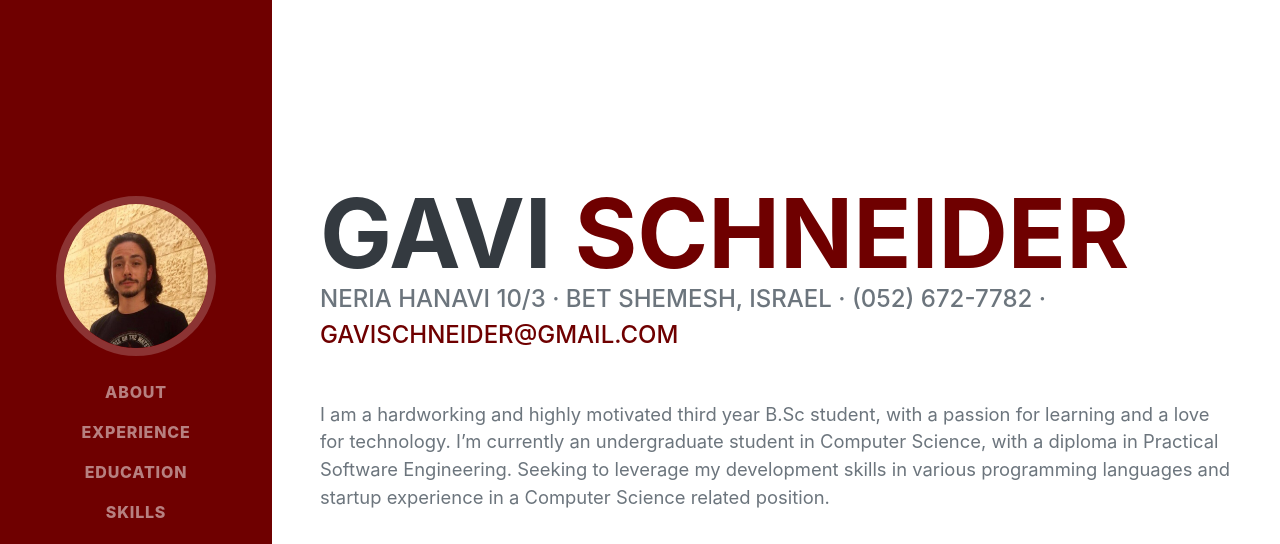
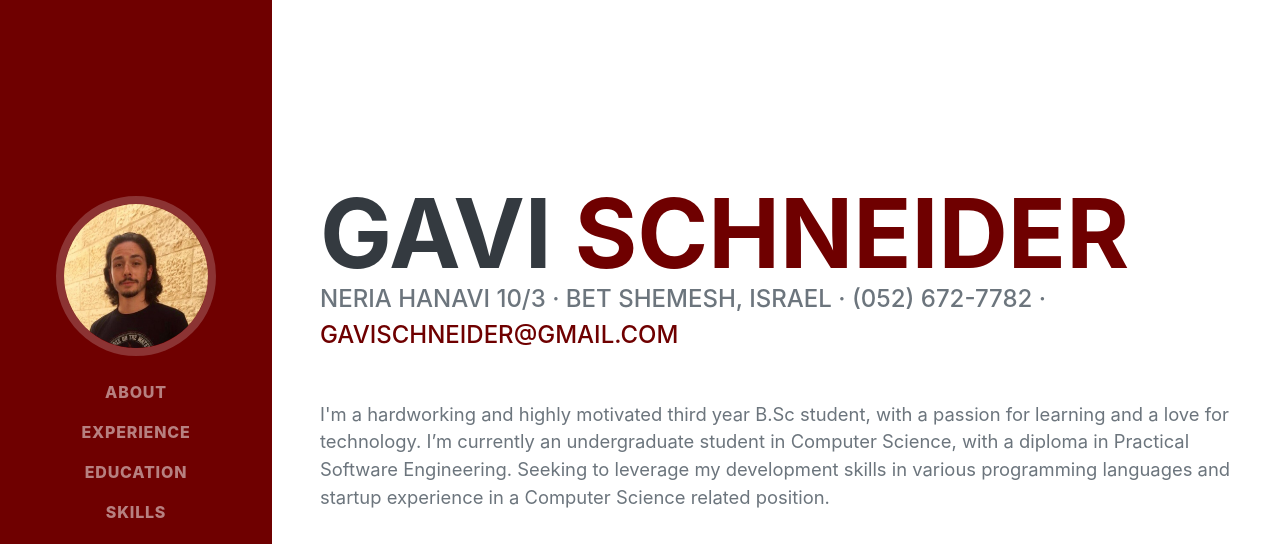
Before and after one commit to gavischneider/cv, a plain HTML site: page index.html in a window 1280 px wide. Shown: the top 544 px of the page. Drawn offline with nearby package versions, Linux system fonts and the light colour scheme; a web font is replaced by a local one.

Commit message:
Updated summary.

```diff
--- a/index.html
+++ b/index.html
@@ -93,7 +93,7 @@
             <a href="mailto:gavischneider@gmail.com">gavischneider@gmail.com</a>
           </div>
           <p class="lead mb-5">
-            I am a hardworking and highly motivated third year B.Sc student,
+            I'm a hardworking and highly motivated third year B.Sc student,
             with a passion for learning and a love for technology. I’m currently
             an undergraduate student in Computer Science, with a diploma in
             Practical Software Engineering. Seeking to leverage my development
```
